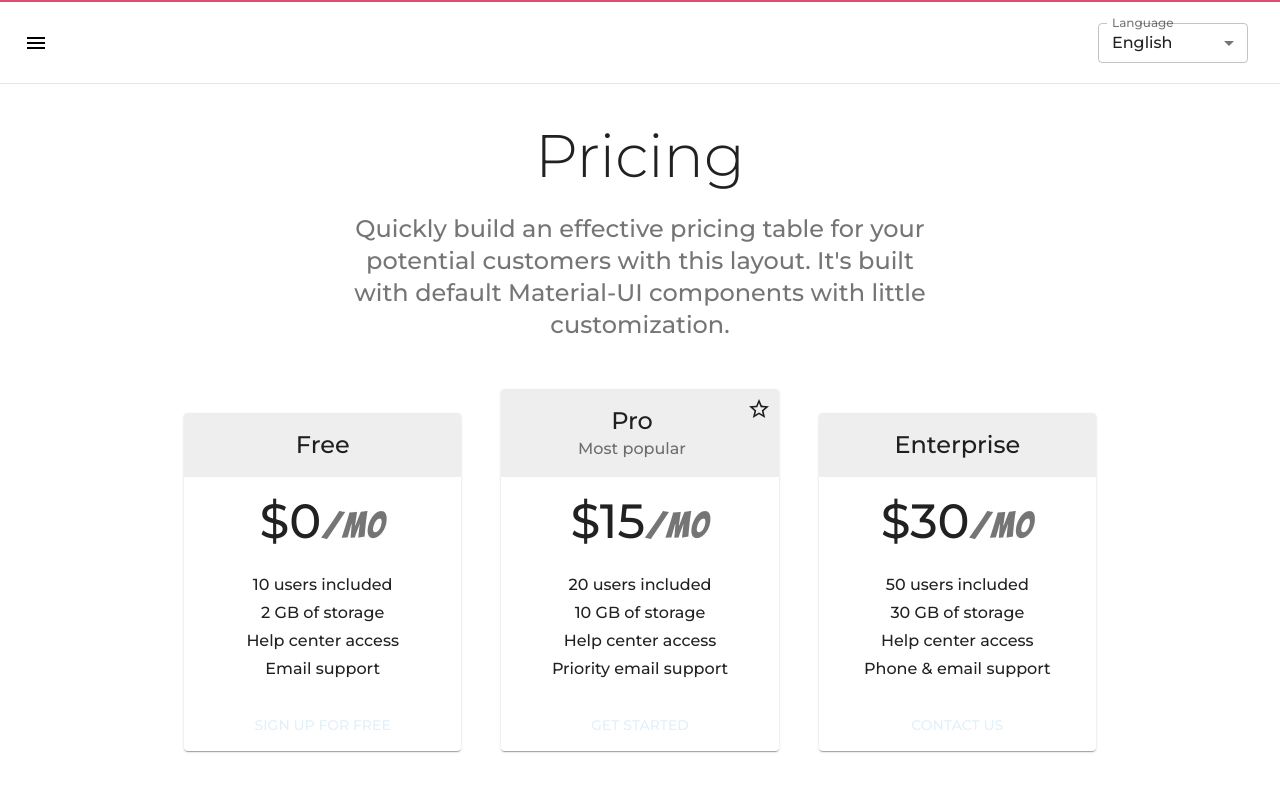
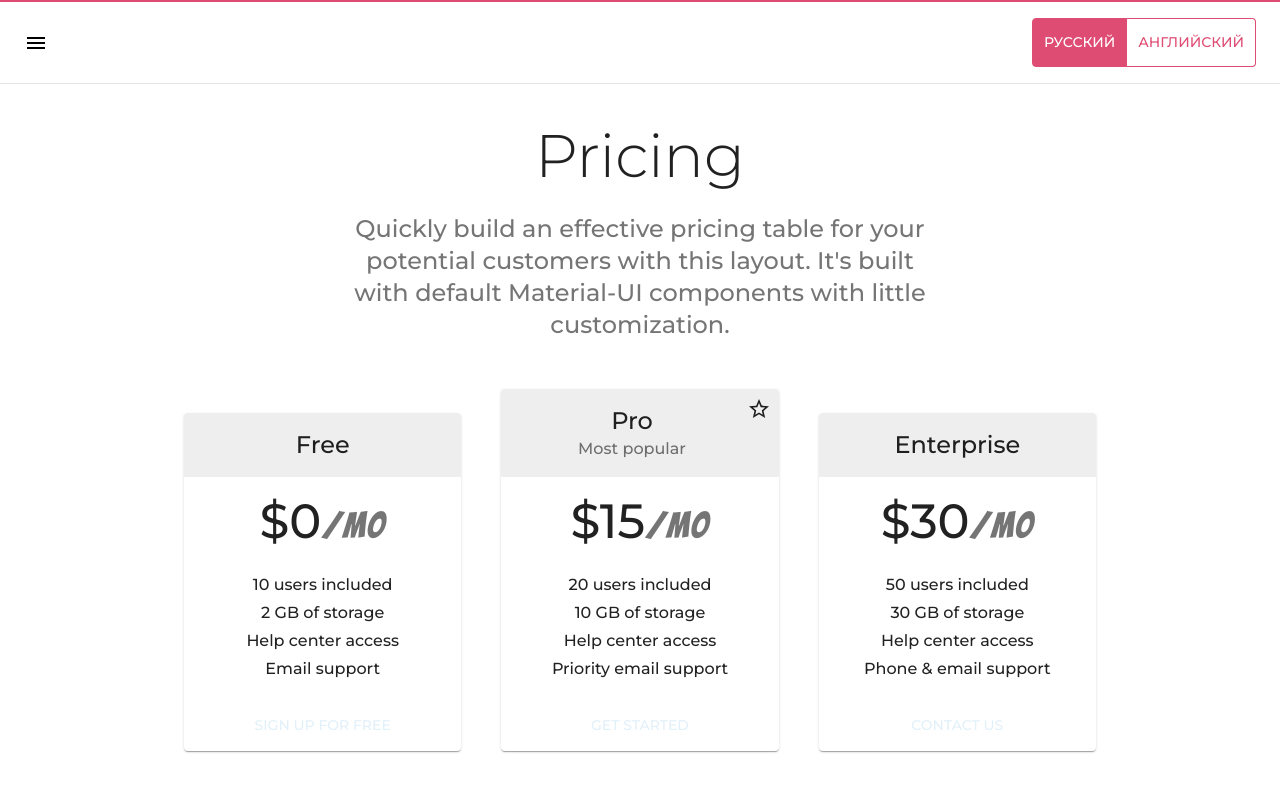
Before and after one commit to stnoov/okie-dokie, a React app: page /dashboard in a window 1280 px wide. Shown: the top 800 px of the page. Built offline with nearby package versions, Linux system fonts and the light colour scheme.

Commit message:
add styled toggle buttons for changing language

```diff
--- a/src/App.js
+++ b/src/App.js
@@ -20,9 +20,7 @@ import { messagesInEnglish } from "./lang/en";
 function App() {
   const [user, setUser] = React.useState(localStorage.getItem("user"));
   const [locale, setLocale] = React.useState(
-    localStorage.getItem("locale") === null
-      ? "en"
-      : localStorage.getItem("locale")
+    localStorage.getItem("locale") === undefined ? "en" : "ru"
   );
   console.log("locale: ", locale);
   return (
--- a/src/components/topBar/TopBar.js
+++ b/src/components/topBar/TopBar.js
@@ -6,15 +6,15 @@ import {
   AppBar,
   Toolbar,
   IconButton,
-  Avatar,
   Grid,
   Select,
   MenuItem,
   FormControl,
   InputLabel,
 } from "@material-ui/core";
-
-import { NotificationImportant, Menu, Search } from "@material-ui/icons";
+import ToggleButton from "@material-ui/lab/ToggleButton";
+import ToggleButtonGroup from "@material-ui/lab/ToggleButtonGroup";
+import { Menu } from "@material-ui/icons";
 import { deepOrange } from "@material-ui/core/colors";
 import { useIntl } from "react-intl";
 const drawerWidth = 240;
@@ -64,6 +64,14 @@ const useStyles = makeStyles((theme) => ({
       backgroundColor: "white",
     },
   },
+  styledToggleButton: {
+    border: `1px solid ${theme.palette.secondary.main}`,
+    color: theme.palette.secondary.main,
+    "&.Mui-selected": {
+      backgroundColor: theme.palette.secondary.main,
+      color: theme.palette.common.white,
+    },
+  },
 }));
 
 export default function TopBar({ handleDrawerOpen, open, locale, setLocale }) {
@@ -99,36 +107,34 @@ export default function TopBar({ handleDrawerOpen, open, locale, setLocale }) {
             <Grid item>
               <Grid container alignItems="center">
                 <Grid item>
-                  <FormControl
-                    variant="outlined"
-                    className={classes.styledFormControl}
-                    size="small"
+                  <ToggleButtonGroup
+                    value={locale}
+                    exclusive
+                    aria-label="text alignment"
                   >
-                    <InputLabel>
+                    <ToggleButton
+                      onClick={() => updateLocale("ru")}
+                      className={classes.styledToggleButton}
+                      aria-label="left aligned"
+                      selected={locale === "ru" && true}
+                    >
                       {intl.formatMessage({
-                        id: "fields.language",
-                        defaultMessage: "Language",
+                        id: "language.russian",
+                        defaultMessage: "Russian",
                       })}
-                    </InputLabel>
-                    <Select
-                      value={locale}
-                      onChange={(e) => updateLocale(e.target.value)}
-                      label="Age"
+                    </ToggleButton>
+                    <ToggleButton
+                      className={classes.styledToggleButton}
+                      selected={locale === "en" && true}
+                      onClick={() => updateLocale("en")}
+                      aria-label="left aligned"
                     >
-                      <MenuItem value="en">
-                        {intl.formatMessage({
-                          id: "language.english",
-                          defaultMessage: "English",
-                        })}
-                      </MenuItem>
-                      <MenuItem value="ru">
-                        {intl.formatMessage({
-                          id: "language.russian",
-                          defaultMessage: "Russian",
-                        })}
-                      </MenuItem>
-                    </Select>
-                  </FormControl>
+                      {intl.formatMessage({
+                        id: "language.english",
+                        defaultMessage: "English",
+                      })}
+                    </ToggleButton>
+                  </ToggleButtonGroup>
                 </Grid>
               </Grid>
             </Grid>
```
